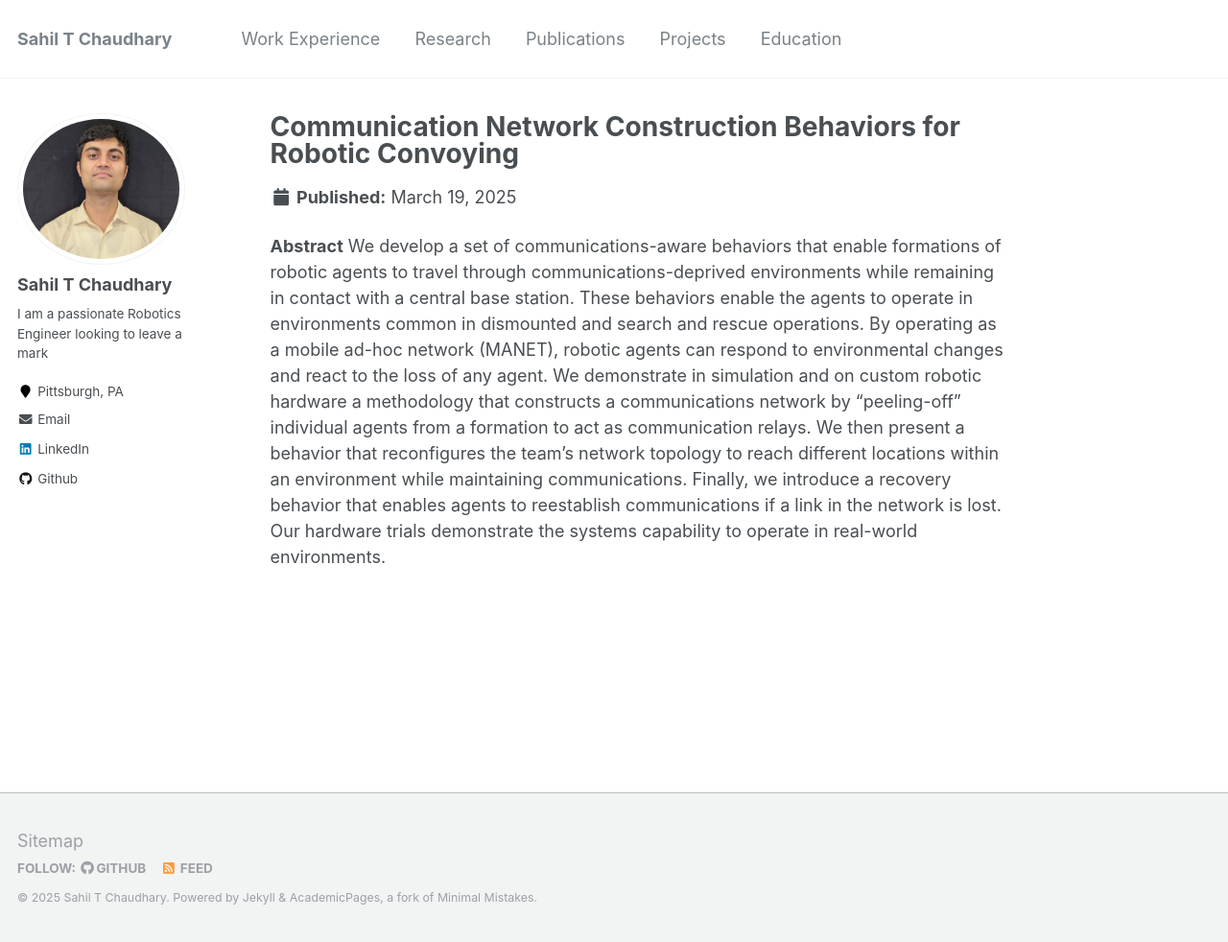
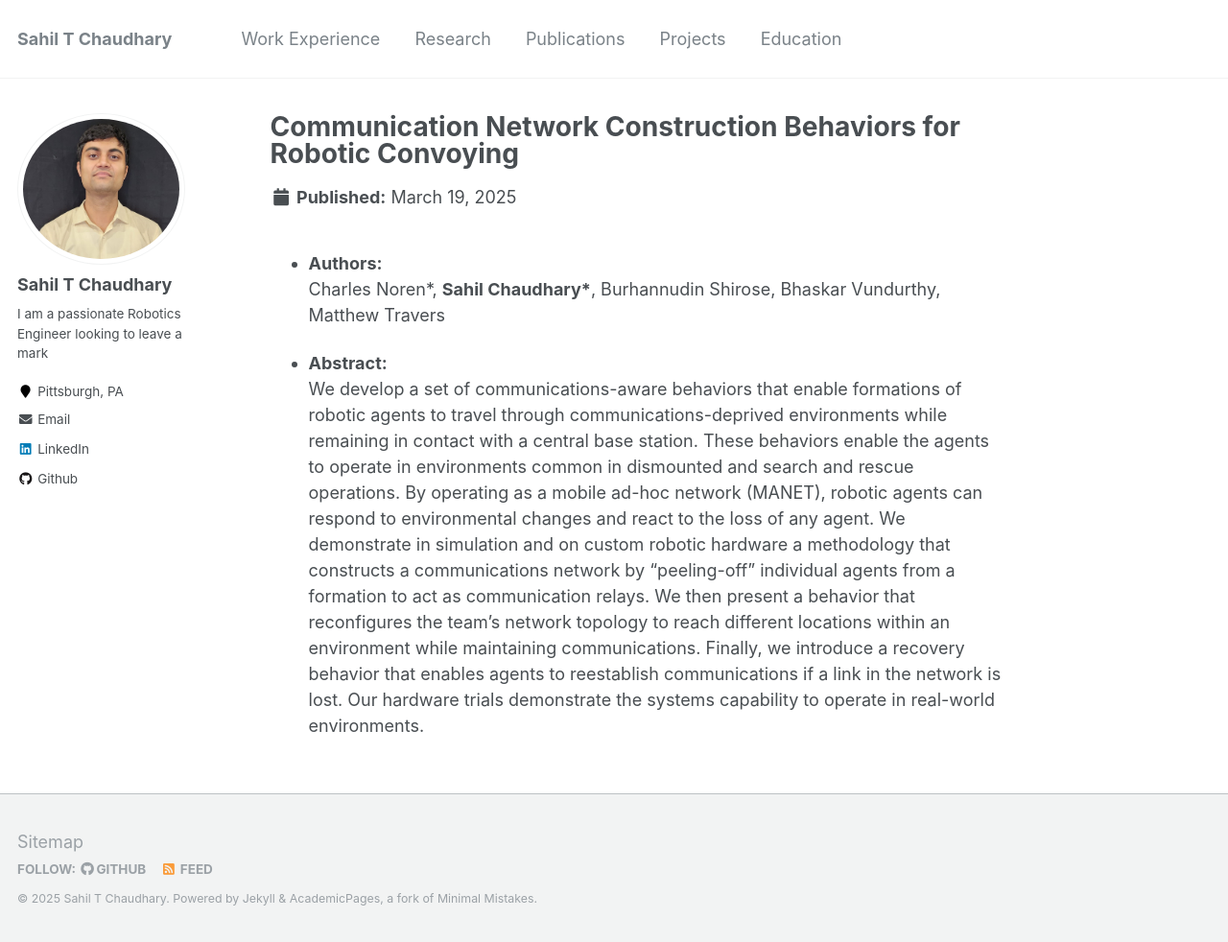
Before and after one commit to SahilTChaudhary/sahiltchaudhary.github.io, a Jekyll site: the page built from _publications/comms.md, in a window 1280 px wide and 982 px high. Shown: the whole window at 96% size. Built offline with Jekyll 4.4.1, drawn with Linux system fonts in a browser that asks for light colours.

Commit message:
Added authors in publication

```diff
--- a/_publications/comms.md
+++ b/_publications/comms.md
@@ -8,8 +8,11 @@
 # paperurl: 'http://sahiltchaudhary.github.io/files/GVSETS25_CommsAwarePlanning.pdf'
 # citation: 'C. Noren, S. Chaudhary, B. Shirose, B. Vundurthy, M. Travers, “Communication Network Construction Behaviors for Robotic Convoying,” In Proceedings of the 2025 Ground Vehicle Systems Engineering and Technology Symposium (GVSETS), NDIA, Novi, MI, Aug. 12-14, 2025.'
 ---
-<b>Abstract</b>
-We develop a set of communications-aware behaviors that enable formations of robotic agents to travel through communications-deprived environments while remaining in contact with a central base station. These behaviors enable the agents to operate in environments common in dismounted and search and rescue operations. By operating as a mobile ad-hoc network (MANET), robotic agents can respond to environmental changes and react to the loss of any agent. We demonstrate in simulation and on custom robotic hardware a methodology that constructs a communications network by “peeling-off” individual agents from a formation to act as communication relays. We then present a behavior that reconfigures the team’s network topology to reach different locations within an environment while maintaining communications. Finally, we introduce a recovery behavior that enables agents to reestablish communications if a link in the network is lost. Our hardware trials demonstrate the systems capability to operate in real-world environments.
+* <b>Authors: </b>
+    <p>Charles Noren*, <b>Sahil Chaudhary*</b>, Burhannudin Shirose, Bhaskar Vundurthy, Matthew Travers</p>
+
+* <b>Abstract: </b>
+    <p>We develop a set of communications-aware behaviors that enable formations of robotic agents to travel through communications-deprived environments while remaining in contact with a central base station. These behaviors enable the agents to operate in environments common in dismounted and search and rescue operations. By operating as a mobile ad-hoc network (MANET), robotic agents can respond to environmental changes and react to the loss of any agent. We demonstrate in simulation and on custom robotic hardware a methodology that constructs a communications network by “peeling-off” individual agents from a formation to act as communication relays. We then present a behavior that reconfigures the team’s network topology to reach different locations within an environment while maintaining communications. Finally, we introduce a recovery behavior that enables agents to reestablish communications if a link in the network is lost. Our hardware trials demonstrate the systems capability to operate in real-world environments.</p>
 
 <!-- [Download paper here](http://sahiltchaudhary.github.io/files/GVSETS25_CommsAwarePlanning.pdf) -->
 
```
